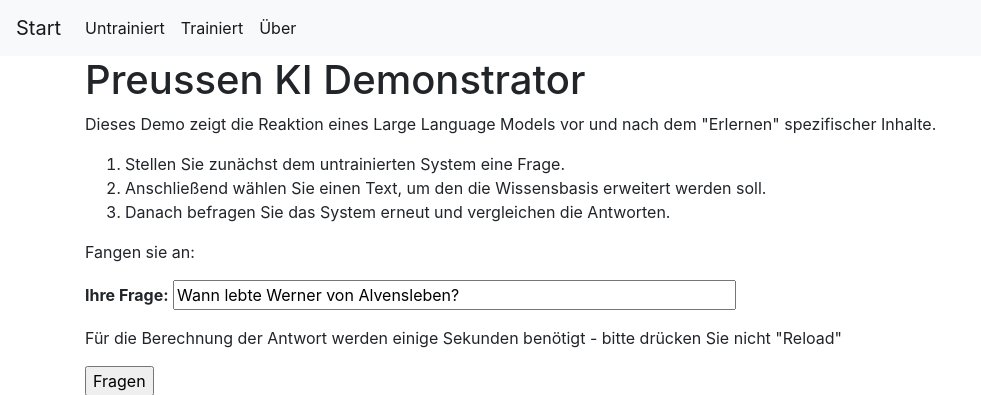
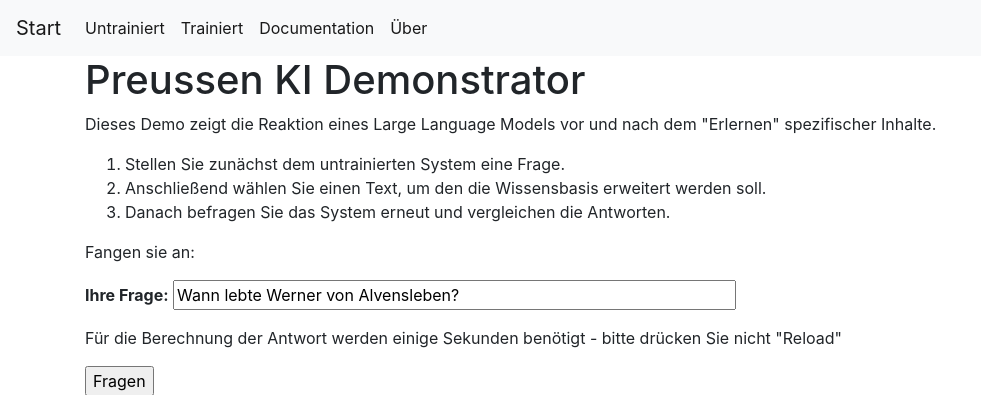
Before and after one commit to temporis67/LexFlask, a Flask app: page / in a window 1280 px wide. Shown: the top 395 px of the page, without its empty margins (0-981 px from the left). Run offline with Flask 3, Linux system fonts and the light colour scheme; some libraries are stand-ins or nearby versions.

Commit message:
adding jupyter documentation

```diff
--- a/templates/base.html
+++ b/templates/base.html
@@ -27,8 +27,12 @@
                     <a class="nav-link" href="{{ url_for('step2')}}">Trainiert</a>
                 </li>
                 <li class="nav-item active">
+                    <a class="nav-link" href="documentation/preussenki.ipynb">Documentation</a>
+                </li>
+                <li class="nav-item active">
                     <a class="nav-link" href="{{ url_for('about')}}">Über</a>
                 </li>
+
             </ul>
         </div>
     </nav>
```
Also changed, not shown: 1 other file.
